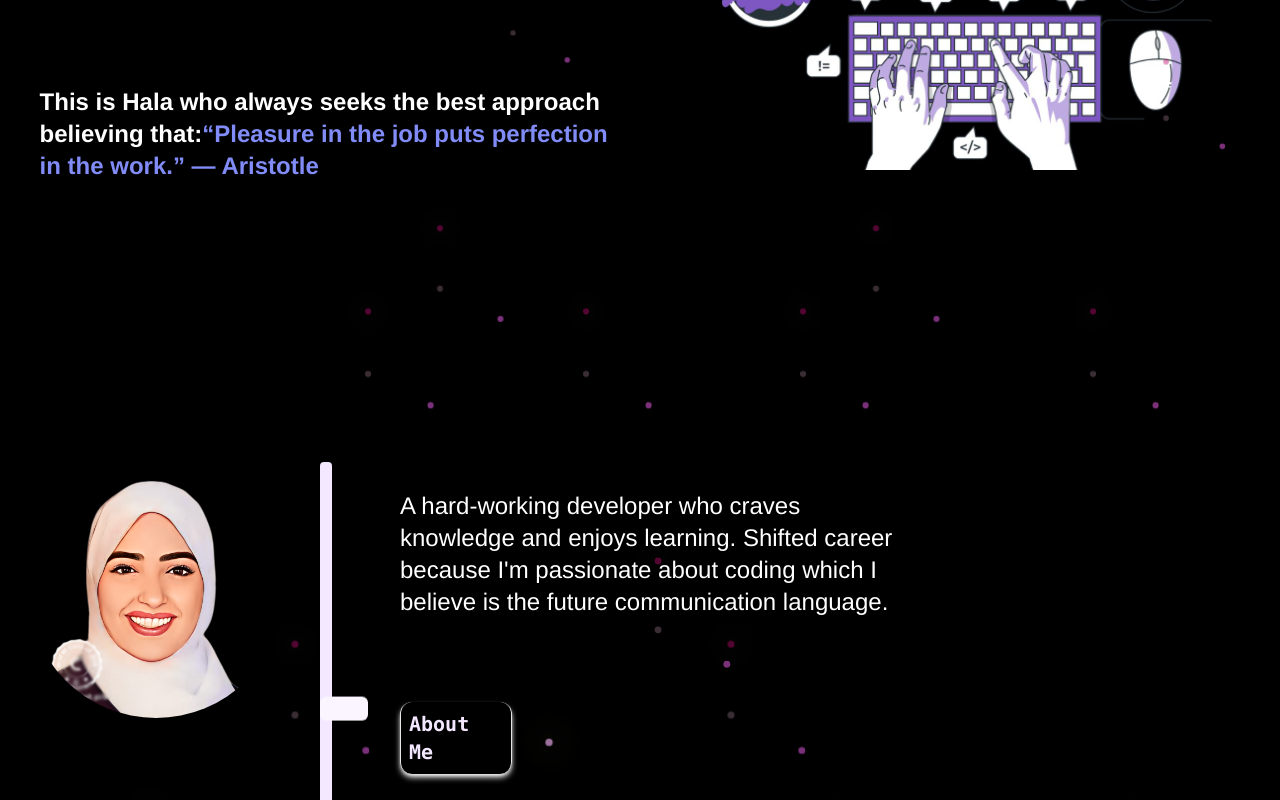
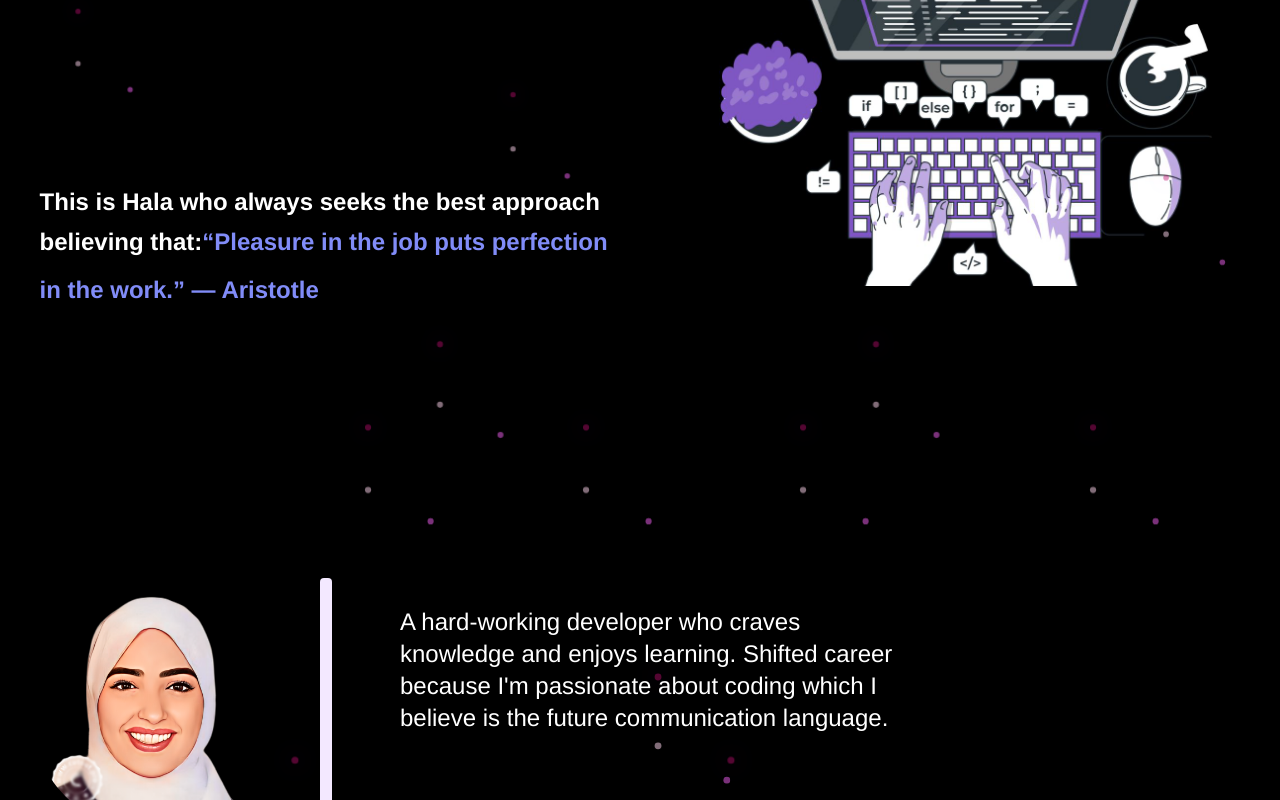
Before and after one commit to C8-HalaAbuShalbak/Portfolio, a React (Vite) app: page / in a window 1280 px wide. Shown: the part 280-1080 px from the top of the page. Built offline with nearby package versions, Linux system fonts and the light colour scheme.

Commit message:
bg-cursor

```diff
--- a/src/App.jsx
+++ b/src/App.jsx
@@ -76,7 +76,8 @@ const App = () => {
   return (
     <>
 
-      <div className="relative">
+      <div className="">
+         <div className="App" onMouseMove={changePosition}>
         <Nav/>
         <div className="bubbles">
           <span id="s1"></span>
@@ -116,20 +117,21 @@ const App = () => {
           <span id="s11"></span>
           <span id="s7"></span>
         </div>
+
      <Header/>
      <MainContent/>
 
-        {/* <div className=" h-screen w-screen App" onMouseMove={changePosition}>
 
-      <div className="cursor-style delay-[500] " ref={cursor}>
-        <div className="inner-cursor-style " ref={innerCursor}></div>
-     </div> </div> */}
 
 
 
 
             <Contact/>
         <Footer />
+      <div className="cursor-style " ref={cursor}>
+        <div className="inner-cursor-style " ref={innerCursor}></div>
+     </div> </div>
+
         </div>
     </>
   );
--- a/src/Header.jsx
+++ b/src/Header.jsx
@@ -5,7 +5,7 @@ const Header = () => {
     <div className="grid grid-cols-1 md:grid-cols-4 px-2 bg-black align-middle justify-center min-h-[80vh]">
             <p className="col-start-1 col-end-3 leading-loose text-white font-semibold md:text-2xl text-left m-auto w-[90%]">
               This is Hala who always seeks the best approach believing that:
-              <span className="text-indigo-400">
+              <span className="text-indigo-400 md:leading-loose">
                 “Pleasure in the job puts perfection in the work.” — Aristotle{" "}
               </span>
             </p>
--- a/src/Nav.jsx
+++ b/src/Nav.jsx
@@ -21,7 +21,7 @@ const Nav = () => {
 
 
   return (
-    <nav className="flex items-center justify-evenly   p-6 md:font-semibold  font-light font-mono text-md md:text-xl gap-1  text-purple-100 cursor-none mb-2  h-full ">
+    <nav className="flex items-center justify-evenly  py-1 p-4 md:font-semibold  font-light font-mono text-md md:text-xl gap-1  text-purple-100 cursor-none mb-0  h-1/4 ">
       <div className="w-full  block justify-around md:flex-grow sm:flex sm:items-center sm:w-auto  cursor-none   ">
         <div className="block mt-4 sm:inline-block sm:mt-0">logo</div>
         <div className="block mt-4 sm:inline-block sm:mt-0  hover:text-purple-50  animate-pulse  hover:animate-none w-[10%] text-center">
--- a/src/index.css
+++ b/src/index.css
@@ -7,10 +7,10 @@ body{
   }
   .App {
     cursor: none;
-   /* width:100%; */
-   /* height: 100vh; */
+   width:100vw;
+   height: 100vh;
    /* overflow: hidden; */
-   /* position: relative; */
+   position: relative;
   }
   #s1{
    --v:11;
@@ -91,9 +91,9 @@ body{
   height: 10px;
   border-radius: 50%;
   background: rgba(190, 14, 114, 0.63);
-  box-shadow: 0 100px rgba(108, 83, 97, 0.772),
+  box-shadow: 0 100px rgba(239, 201, 223, 0.772),
   100px 150px  rgb(174, 70, 174),
-  0 0 50px rgba(209, 229, 181, 0.592);
+  0 0 50px rgba(192, 96, 240, 0.592);
   animation: animate 15s linear infinite;
   opacity: .7;
 animation-duration:calc(125s/ var(--v)) ;
@@ -101,10 +101,10 @@ animation-delay: 1s;
 
 }
 .bubbles span:nth-child(even){
-  background: rgb(222, 162, 222);
-  box-shadow: 0 100px rgba(61, 84, 161, 0.612),
-  150px 100px rgb(155, 199, 8),
-  0 0 50px rgb(232, 246, 163);
+  background: rgb(231, 226, 231);
+  box-shadow: 0 100px rgba(202, 89, 236, 0.612),
+  150px 100px rgb(113, 6, 83)
+  0 0 50px rgb(73, 3, 73);
   animation: animate 15s linear infinite;
   opacity: .7;
   animation-duration:calc(150s/ var(--v)) ;
```
